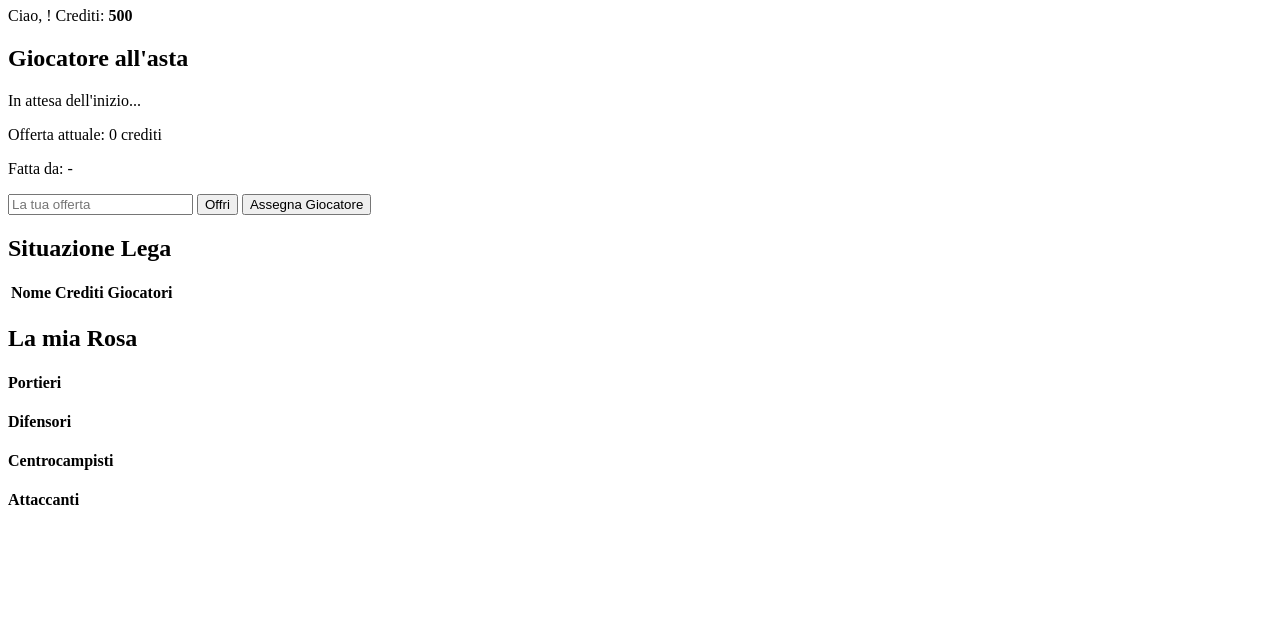
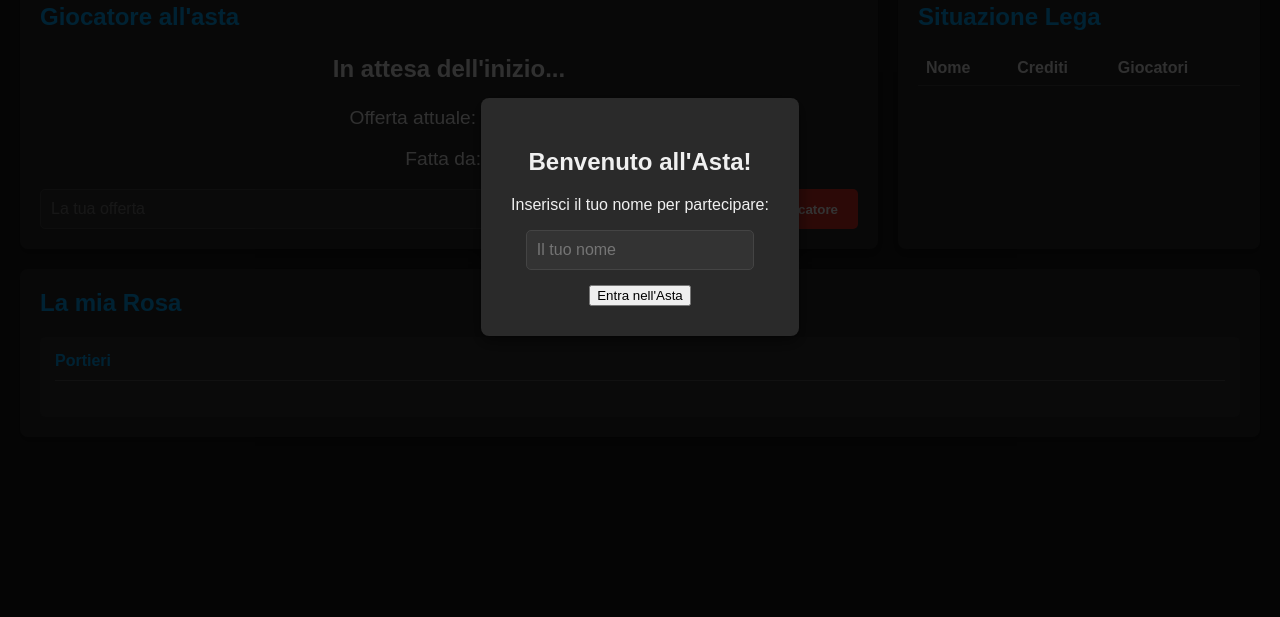
Before and after one commit to tommysacchi96/Piattaforma-Asta-Fantacalcio, a website: page index.html in a window 1280 px wide. Shown: the part 183-800 px from the top of the page. Drawn offline with nearby package versions, Linux system fonts and the light colour scheme; no server answers.

Commit message:
Update index.html

```diff
--- a/index.html
+++ b/index.html
@@ -1,3 +1,11 @@
+<!DOCTYPE html>
+<html lang="it">
+<head>
+    <meta charset="UTF-8">
+    <meta name="viewport" content="width=device-width, initial-scale=1.0">
+    <title>Asta Fantacalcio</title>
+    <link rel="stylesheet" href="style.css">
+</head>
 <body>
     <div id="login-overlay">
         <div id="login-box">
@@ -49,21 +57,4 @@
                 <h4>Portieri</h4>
                 <ul id="rosa-portieri"></ul>
             </div>
-            <div class="ruolo-box">
-                <h4>Difensori</h4>
-                <ul id="rosa-difensori"></ul>
-            </div>
-            <div class="ruolo-box">
-                <h4>Centrocampisti</h4>
-                <ul id="rosa-centrocampisti"></ul>
-            </div>
-            <div class="ruolo-box">
-                <h4>Attaccanti</h4>
-                <ul id="rosa-attaccanti"></ul>
-            </div>
-        </div>
-    </section>
-
-    <script src="/socket.io/socket.io.js"></script>
-    <script src="app.js"></script>
-</body>
+            <div class
```
